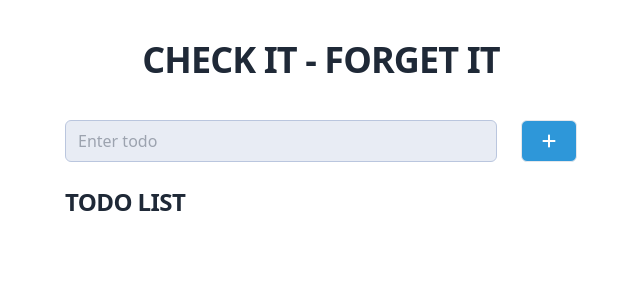
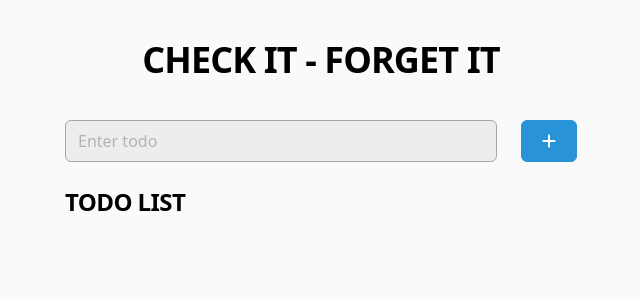
Before and after one commit to stinanerin/todo-list, a React (Vite) app: page / in a window 1280 px wide. Shown: the top 300 px of the page, without its empty margins (319-959 px from the left). Built offline with nearby package versions, Linux system fonts and the light colour scheme.

Commit message:
Add dark mode color theme

```diff
--- a/index.html
+++ b/index.html
@@ -6,8 +6,8 @@
     <title>Todo-list</title>
 
   </head>
-  <body>
-    <div id="root"></div>
+  <body class="bg-bkg">
+    <div id="root" ></div>
     <script type="module" src="/src/main.jsx"></script>
   </body>
 </html>
--- a/src/App.jsx
+++ b/src/App.jsx
@@ -74,11 +74,11 @@ function App() {
     return (
         <div className="max-w-lg  mb-5 mx-auto flex justify-center ">
             <div className="w-full">
-                <h1 className="my-10 text-4xl text-center uppercase font-bold tracking-tight text-gray-800 l dark:text-white">
+                <h1 className="my-10 text-4xl text-center uppercase font-bold tracking-tight text-text ">
                     Check it - forget it
                 </h1>
                 <NewTodoForm onSubmit={addTodo} />
-                <h2 className="my-6 text-2xl  uppercase font-bold tracking-tight text-gray-800 l dark:text-white">
+                <h2 className="my-6 text-2xl  uppercase font-bold tracking-tight text-text ">
                     Todo list
                 </h2>
                 <TodoList
--- a/src/components/Button.jsx
+++ b/src/components/Button.jsx
@@ -12,7 +12,7 @@ const Button = ({ type, aria, onClick = () => {}, disabled = false }) => {
         case "edit":
             buttonDesign = {
                 content: <FontAwesomeIcon icon={faPencil} />,
-                classes: "bg-warning text-white border",
+                classes: "bg-warning text-white border border-warning",
                 aria,
             };
             break;
@@ -26,7 +26,7 @@ const Button = ({ type, aria, onClick = () => {}, disabled = false }) => {
         default:
             buttonDesign = {
                 content: <FontAwesomeIcon icon={faPlus} />,
-                classes: "bg-primary text-white border",
+                classes: "bg-primary text-white border border-primary",
                 aria,
             };
             break;
@@ -37,6 +37,7 @@ const Button = ({ type, aria, onClick = () => {}, disabled = false }) => {
     } ${buttonDesign.classes}`;
 
     const handleClick = () => {
+        // Only apply the passed down onClick funtion if the btn is not disabled
         if (!disabled) {
             onClick();
         }
--- a/src/components/NewTodoForm.jsx
+++ b/src/components/NewTodoForm.jsx
@@ -44,7 +44,7 @@ const NewTodoForm = ({
                 value={newItem}
                 onChange={(e) => setNewItem(e.target.value)}
                 type="text"
-                className={`w-full border border-grey_300 rounded-md px-3 py-2 bg-grey_100 backdrop-blur-lg`}
+                className={`w-full bg-elem_bg border border-border text-text placeholder-placeholder rounded-md px-3 py-2  backdrop-blur-lg`}
                 placeholder="Enter todo"
             />
             <Button type="add" aria="Add todo" />
--- a/src/components/TodoItem.jsx
+++ b/src/components/TodoItem.jsx
@@ -20,7 +20,9 @@ const TodoItem = ({
                 />
                 <label
                     htmlFor={`todoCheckbox-${id}`}
-                    className={`ml-4 ${completed ? "line-through" : ""}`}
+                    className={`ml-4 text-text ${
+                        completed ? "line-through" : ""
+                    }`}
                 >
                     {title}
                 </label>
--- a/src/index.css
+++ b/src/index.css
@@ -2,13 +2,79 @@
 @tailwind components;
 @tailwind utilities;
 
+@layer base {
+    :root {
+        --color-primary-400: 203 69% 60%;
+        --color-primary-500: 203 69% 50%;
+        --color-secondary: 208 7% 46%;
+        --color-warning-400: 33 93% 60%;
+        --color-warning-500: 33 93% 50%;
+        --color-warning-700: 33 100% 45%;
+        --color-danger-400: 355 97% 60%;
+        --color-danger-500: 355 97% 50%;
+        --color-grey-50: 0 0% 98%;
+        --color-grey-100: 0 0% 93%;
+        --color-grey-200: 0 0% 88%;
+        --color-grey-300: 0 0% 80%;
+        --color-grey-400: 0 0% 70%;
+        --color-grey-500: 0 0% 65%;
+        --color-grey-600: 0 0% 45%;
+        --color-grey-800: 0 0% 16%;
+        --color-grey-900: 0 0% 10%;
 
 
-/*
-* {
-    outline: 1px pink solid;
-} */
+        --color-warning: var(--color-warning-500);
+        --color-primary: var(--color-primary-500);
+        --color-danger:  var(--color-danger-500);
 
-/* body {
-    background-color: orange;
-} */
+
+        --color-elem-bg: var(--color-grey-100);
+        --color-elem-border: var(--color-grey-500);
+
+        /* --color-warning-contrast: var(--color-warning-700); */
+
+        --color-bg: var(--color-grey-50);
+        --color-text: 0 0% 0%;
+        --color-text-low-contrast: var(--color-grey-400);
+
+    }
+    @media (prefers-color-scheme: dark) {
+        :root {
+
+            --color-elem-bg: var(--color-grey-800);
+            --color-elem-border: var(--color-grey-500);
+
+            --color-bg: var(--color-grey-900);
+            --color-text: 0 0% 100%;
+            --color-text-low-contrast: var(--color-grey-600);
+
+            --color-warning: var(--color-warning-400);
+            --color-primary: var(--color-primary-400);
+            --color-danger:  var(--color-danger-400);
+
+
+        }
+    }
+    :root[data-theme="dark"] {
+
+
+            --color-elem-bg: var(--color-grey-800);
+            --color-elem-border: var(--color-grey-500);
+
+            --color-bg: var(--color-grey-900);
+            --color-text: 0 0% 100%;
+            --color-text-low-contrast: var(--color-grey-600);
+
+            --color-warning: var(--color-warning-400);
+            --color-primary: var(--color-primary-400);
+            --color-danger:  var(--color-danger-400);
+
+
+
+    }
+  }
+
+#root {
+    /* background-color: hsl(33, 100%, 39%); */
+
+}
--- a/tailwind.config.js
+++ b/tailwind.config.js
@@ -2,15 +2,24 @@
 export default {
     content: ["./index.html", "./src/**/*.{js,ts,jsx,tsx}"],
     theme: {
-        //todo: Kolla upp darkmode
         extend: {
             colors: {
-                primary: "#2E97D9",
-                secondary: "#6C757D",
-                warning: "#f7941e",
-                danger: "#fc3544",
-                grey_100: "#E8ECF4",
-                grey_300: "#bac6de",
+                bkg: "hsl(var(--color-bg) / <alpha-value>)",
+                text: "hsl(var(--color-text) / <alpha-value>)",
+                placeholder:
+                    "hsl(var(--color-text-low-contrast) / <alpha-value>)",
+                elem_bg: "hsl(var(--color-elem-bg) / <alpha-value>)",
+                border: "hsl(var(--color-elem-border) / <alpha-value>)",
+                primary: "hsl(var(--color-primary) / <alpha-value>)",
+                secondary: "hsl(var(--color-secondary) / <alpha-value>)",
+                warning: "hsl(var(--color-warning) / <alpha-value>)",
+                // warning_contrast:
+                // "hsl(var(--color-warning-contrast) / <alpha-value>)",
+                danger: "hsl(var(--color-danger) / <alpha-value>)",
+                grey: {
+                    100: "hsl(var(--color-grey-100) / <alpha-value>)",
+                    300: "hsl(var(--color-grey-300) / <alpha-value>)",
+                },
             },
         },
     },
```
